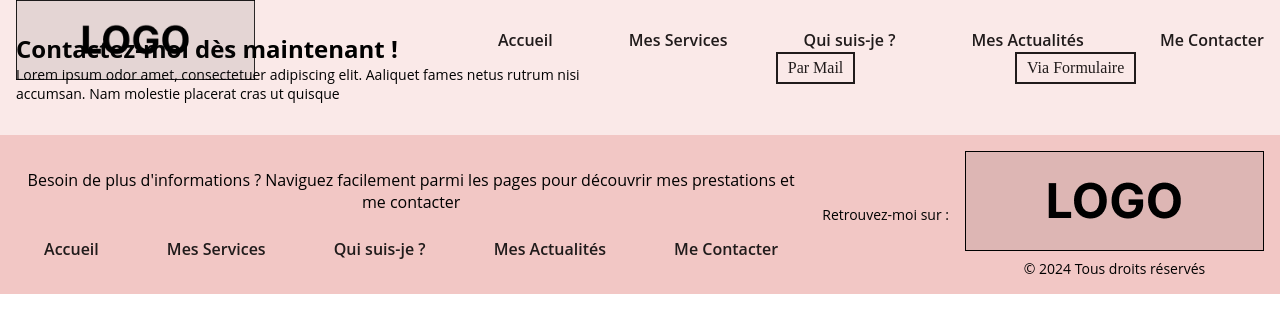
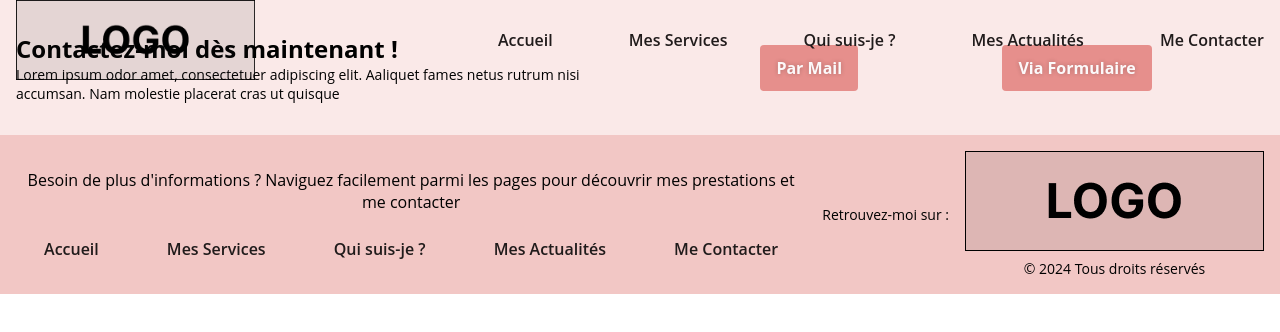
Before and after one commit to Banh-DucLee/tidrone, a Nuxt app: page /about in a window 1280 px wide. Shown: the top 332 px of the page. Built offline with nearby package versions, Linux system fonts and the light colour scheme.

Commit message:
Renamed prop buttonStyle to buttonClass in Button component

```diff
--- a/components/Button.vue
+++ b/components/Button.vue
@@ -1,6 +1,6 @@
 <template>
-    <NuxtLink v-if="buttonType === 'redirect'" class="button-component text-center"  :to="to" :class="buttonStyle">{{ text }}</NuxtLink>
-    <a v-else-if="buttonType === 'mail'" class="button-component text-center"  :href="`mailto:${to}`" :class="buttonStyle" target="_blank">{{ text }}</a>
+    <NuxtLink v-if="buttonType === 'redirect'" class="button-component text-center"  :to="to" :class="buttonClass">{{ text }}</NuxtLink>
+    <a v-else-if="buttonType === 'mail'" class="button-component text-center"  :href="`mailto:${to}`" :class="buttonClass" target="_blank">{{ text }}</a>
 </template>
 
 <script setup>
@@ -18,7 +18,7 @@ defineProps({
         type: String,
         required: true,
     },
-    buttonStyle: {
+    buttonClass: {
         type: String,
         required: true,
     }
@@ -28,13 +28,28 @@ defineProps({
 <style scoped>
     .button-component {
         text-decoration: none;
-        color: var(--color-main-black);
-        border: 2px solid var(--color-main-black);
-        padding: 5px 10px;
+        color: var(--color-main-white);
+        background-color: var(--color-primary-500);
+        padding: 12px 16px;
+        border-radius: 4px;
+        text-shadow: 0px 0px 4px var(--color-opacity-black-25);
     }
 
     .button-component:hover {
-        color: var(--color-primary-800);
-        border-color: var(--color-primary-800);
+        background-color: var(--color-primary-700);
     }
+
+    .button-component:active {
+        background-color: var(--color-primary-800);
+    }
+
+    .button-component:disabled {
+        color: var(--color-opacity-black-50);
+        background-color: var(--color-opacity-black-25);
+    }
+
+    .button-component:focus {
+        outline-color: var(--color-primary-800);
+    }
+
 </style>
```
